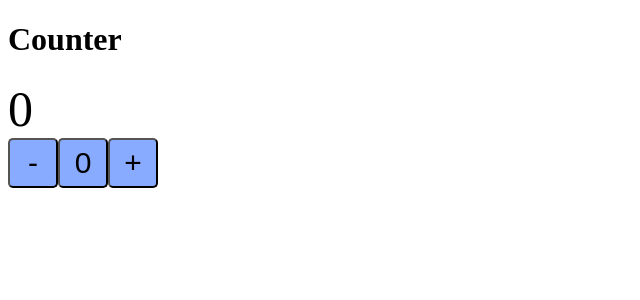
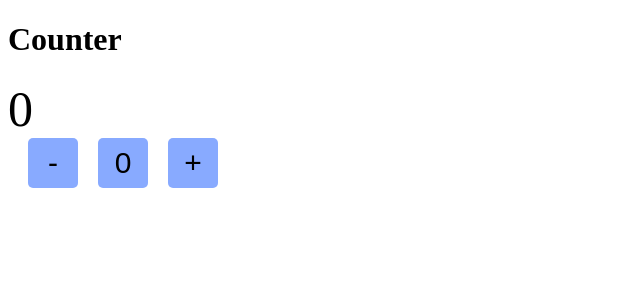
Before and after one commit to hyoungqu23/TIL_elice, a React (Create React App) app in the folder React/w12/react-example/: page / in a window 1280 px wide. Shown: the top 300 px of the page, without its empty margins (0-640 px from the left). Built offline with nearby package versions, Linux system fonts and the light colour scheme.

Commit message:
[0620] setCount 콜백함수 추가

```diff
--- a/React/w12/react-example/src/components/Reducer.js
+++ b/React/w12/react-example/src/components/Reducer.js
@@ -11,6 +11,8 @@ function App() {
       <StyledButton
         value="-"
         onClick={() => {
+          setCount((count) => count - 1);
+          setCount((count) => count - 1);
           setCount((count) => count - 1);
         }}
       >
@@ -28,6 +30,8 @@ function App() {
         value="+"
         onClick={() => {
           setCount((count) => count + 1);
+          setCount((count) => count + 1);
+          setCount((count) => count + 1);
         }}
       >
         +
@@ -41,7 +45,9 @@ export default App;
 const StyledButton = styled.button`
   background-color: #8af;
   border-radius: 5px;
+  border: none;
   width: 50px;
   height: 50px;
   font-size: 30px;
+  margin-left: 20px;
 `;
```
